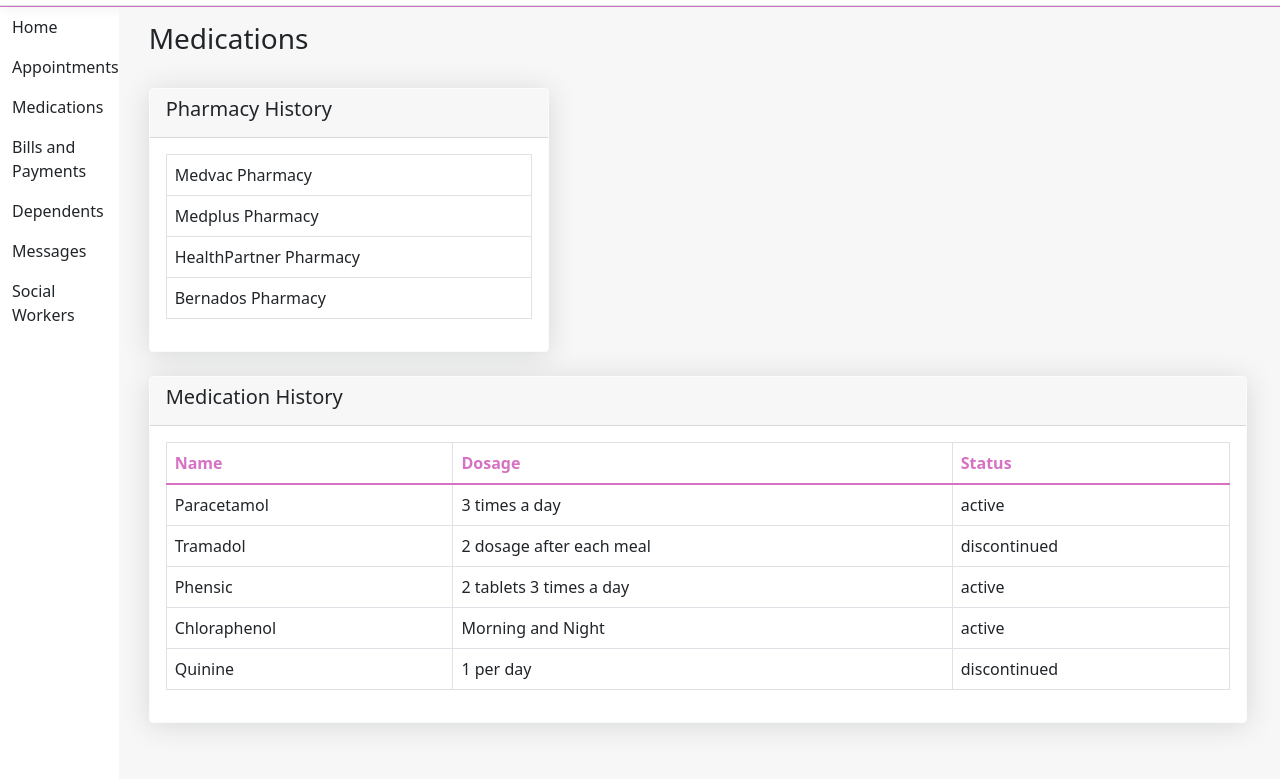
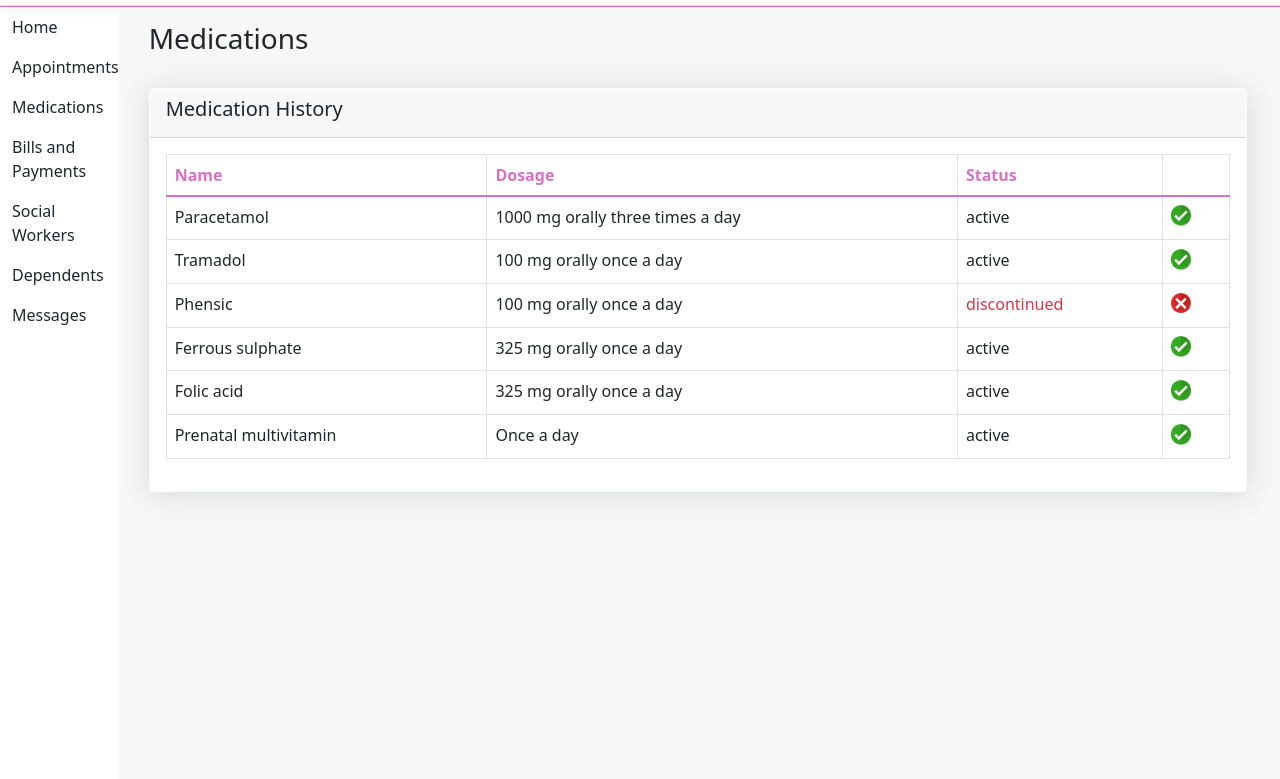
Before and after one commit to javatunmise/healthpartners, a Gatsby site: page /medications in a window 1280 px wide. Shown: the part 57-836 px from the top of the page. Built offline with nearby package versions, Linux system fonts and the light colour scheme; Gatsby itself is replaced by a stand-in of ours.

Commit message:
UI updates

```diff
--- a/gatsby-config.js
+++ b/gatsby-config.js
@@ -4,4 +4,7 @@ module.exports = {
     title: "healthpartners",
   },
   plugins: [],
+  flags: {
+    DEV_SSR: true
+  }
 };
--- a/src/components/SideBar.js
+++ b/src/components/SideBar.js
@@ -1,5 +1,5 @@
 import React, { Component } from 'react';
-import { NavItem, NavLink } from 'reactstrap';
+import { Dropdown, DropdownItem, DropdownMenu, DropdownToggle, ListGroup, ListGroupItem, NavItem, NavLink } from 'reactstrap';
 import { Link } from 'gatsby';
 import '../custom.css'
 import '../NavMenu.css';
@@ -47,13 +47,13 @@ export class SideBar extends Component {
                   <NavLink tag={Link} className="text-dark" to="/bills-and-payment">Bills and Payments</NavLink>
                 </NavItem>
                 <NavItem>
-                  <NavLink tag={Link} className="text-dark" to="/dependents">Dependents</NavLink>
+                  <NavLink tag={Link} className="text-dark" to="/socialworkers">Social Workers</NavLink>
                 </NavItem>
                 <NavItem>
+                  <NavLink tag={Link} className="text-dark" to="#">Dependents</NavLink>
+                 </NavItem>
+                <NavItem>
                   <NavLink tag={Link} className="text-dark" to="/messages">Messages</NavLink>
-                </NavItem>
-                <NavItem>
-                  <NavLink tag={Link} className="text-dark" to="/socialworkers">Social Workers</NavLink>
                 </NavItem>
              </ul>
       </div>
--- a/src/components/medications/MedicationHistory.js
+++ b/src/components/medications/MedicationHistory.js
@@ -47,6 +47,7 @@ class MedicationHistory extends Component
                     <th>Name</th>
                     <th>Dosage</th>
                     <th>Status</th>
+                    <th></th>
                     </tr>
                 </thead>
                 <tbody>
@@ -54,7 +55,8 @@ class MedicationHistory extends Component
                     <tr key={index}>
                         <td>{item.name}</td>
                         <td>{item.dosage}</td>
-                        <td>{item.status} {showStatus(item.status)}</td>
+                        <td><span className={getTextColor(item.status)}>{item.status}</span></td>
+                        <td><div className={showStatus(item.status)}></div></td>
                     </tr>
                     )}
                 </tbody>
@@ -65,8 +67,12 @@ class MedicationHistory extends Component
     }
 }
 
+let getTextColor = (text) => {
+    return text === "active" ? "" : "text-danger";
+}
+
 let showStatus = (text) => {
-    return text === "active" ? "" : "";
+    return text === "active" ? "marks ok" : "marks cancel";
 }
 
 let Loading = props => {
--- a/src/custom.css
+++ b/src/custom.css
@@ -123,3 +123,23 @@ header .navbar-nav a { color:#d671c3 !important}
   opacity: 0.7;
   font-weight: bold;
 }
+
+.marks.ok {
+  display: inline-block;
+  vertical-align: middle;
+  width: 20px;
+  height: 26px;
+  background-size: contain;
+  background-repeat: no-repeat;
+  background-image: url(/images/marks_ok.png);
+}
+
+.marks.cancel {
+  display: inline-block;
+  vertical-align: middle;
+  width: 20px;
+  height: 26px;
+  background-size: contain;
+  background-repeat: no-repeat;
+  background-image: url(/images/marks_cancel.png);
+}
--- a/src/pages/medications.js
+++ b/src/pages/medications.js
@@ -9,9 +9,9 @@ const Medications = (props) => {
         <Layout>
             <InnerPageTemplate PageTitle="Medications">
                 <div>
-                <PharmacyHistory />
+                {/* <PharmacyHistory />
 
-                <br />
+                <br /> */}
                 <MedicationHistory />
                 </div>
             </InnerPageTemplate>
--- a/static/data/medicationhistories.json
+++ b/static/data/medicationhistories.json
@@ -1,8 +1,9 @@
 
 [
-    { "name": "Paracetamol", "dosage": "3 times a day", "status": "active" },
-    { "name": "Tramadol", "dosage": "2 dosage after each meal", "status": "discontinued" },
-    { "name": "Phensic", "dosage": "2 tablets 3 times a day", "status": "active" },
-    { "name": "Chloraphenol", "dosage": "Morning and Night", "status": "active" },
-    { "name": "Quinine", "dosage": "1 per day", "status": "discontinued" }
+    { "name": "Paracetamol", "dosage": "1000 mg orally three times a day", "status": "active" },
+    { "name": "Tramadol", "dosage": "100 mg orally once a day", "status": "active" },
+    { "name": "Phensic", "dosage": "100 mg orally once a day", "status": "discontinued" },
+    { "name": "Ferrous sulphate", "dosage": " 325 mg orally once a day", "status": "active" },
+    { "name": "Folic acid", "dosage": "325 mg orally once a day", "status": "active" },
+    { "name": "Prenatal multivitamin", "dosage": "Once a day", "status": "active" }
 ]
```
Also changed, not shown: src/pages/socialworkers.js (+7 -1 lines), static/data/appointments.json (+9 -5 lines), static/images/61258-fork-symbol-sign-hook-mark-check-icon - Copy - Copy.png (added), static/images/61258-fork-symbol-sign-hook-mark-check-icon - Copy.png (added), static/images/bg-marks-1.jpg (added), static/images/marks_cancel.jpg (added), static/images/marks_cancel.png (added), static/images/marks_ok.jpg (added), static/images/marks_ok.png (added).
